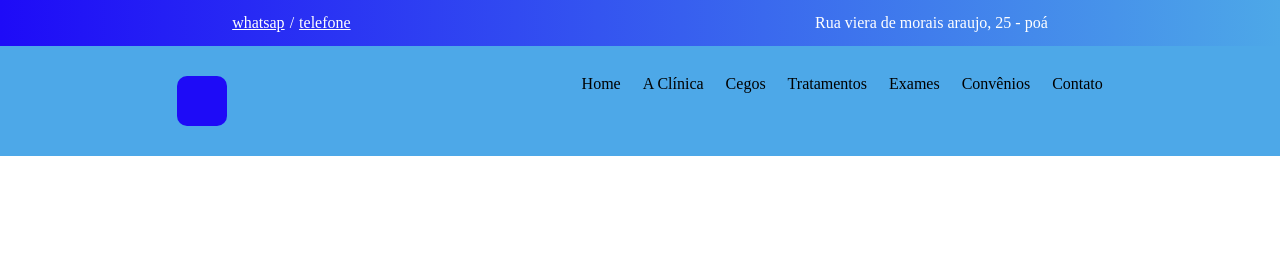
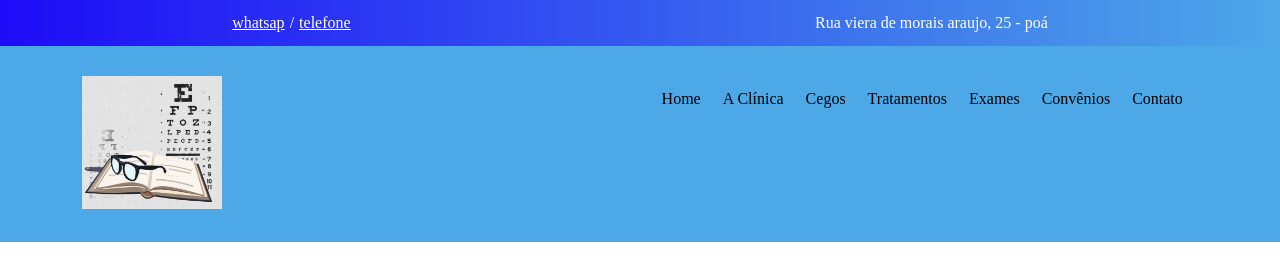
Before and after one commit to br7trindade/ProjetoClinica, a plain HTML site: page index.html in a window 1280 px wide. Drawn offline with Linux system fonts and the light colour scheme.

Commit message:
alterações na imagem

```diff
--- a/assets/css/style.css
+++ b/assets/css/style.css
@@ -29,6 +29,10 @@ header{
 
 }
 
+header ul{
+    margin: 15px;
+}
+
 .juan ul{
     display: flex;
     gap: 22px;
@@ -38,9 +42,10 @@ header{
 }
 
 .hulk{
-    width: 50px;
-    height: 50px;
-    border-radius: 20% 20%;
-    background-size: cover;
-    background-color: #1e0bf7;
+    max-width: 400px;
+
 }
+    .hulk img{
+        width: 35%;
+        height: auto;
+    }
--- a/index.html
+++ b/index.html
@@ -24,7 +24,7 @@
     </div>
 
     <header>
-      <div class="hulk"><img src="" alt="" /></div>
+      <div class="hulk"><img src="/Img/Creative Eye To See The World Ophthalmology Background Material Wallpaper Image For Free Download - Pngtree.jpg" alt="" /></div>
 
       <div class="juan">
         <nav>
```
